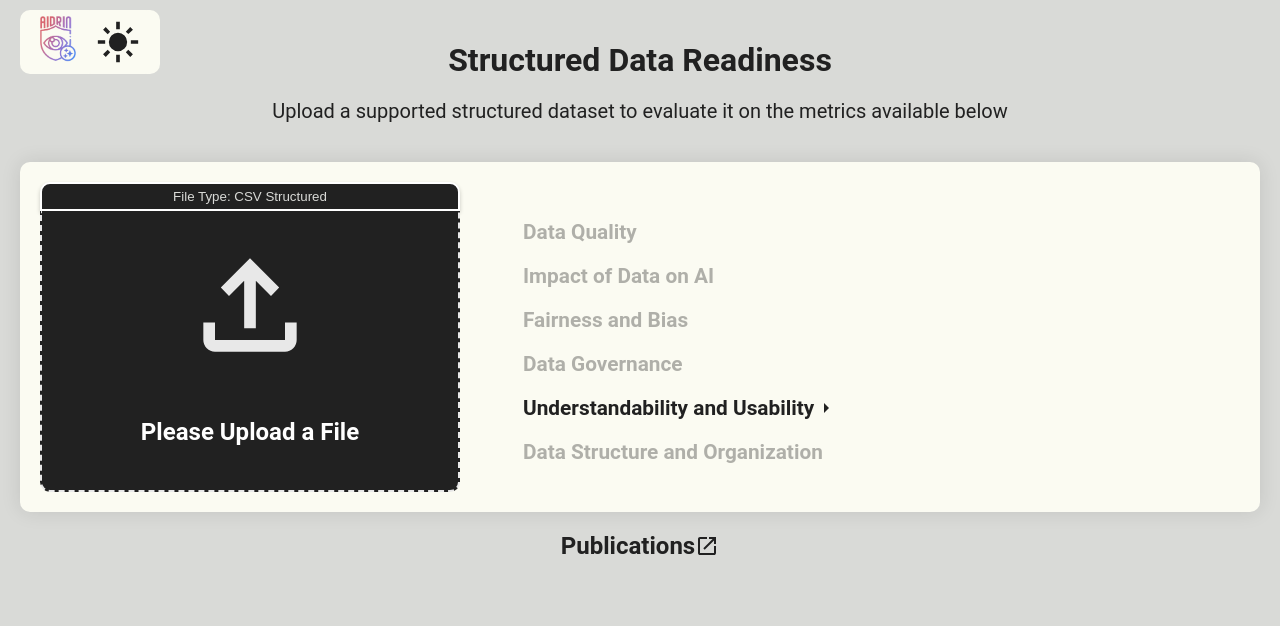
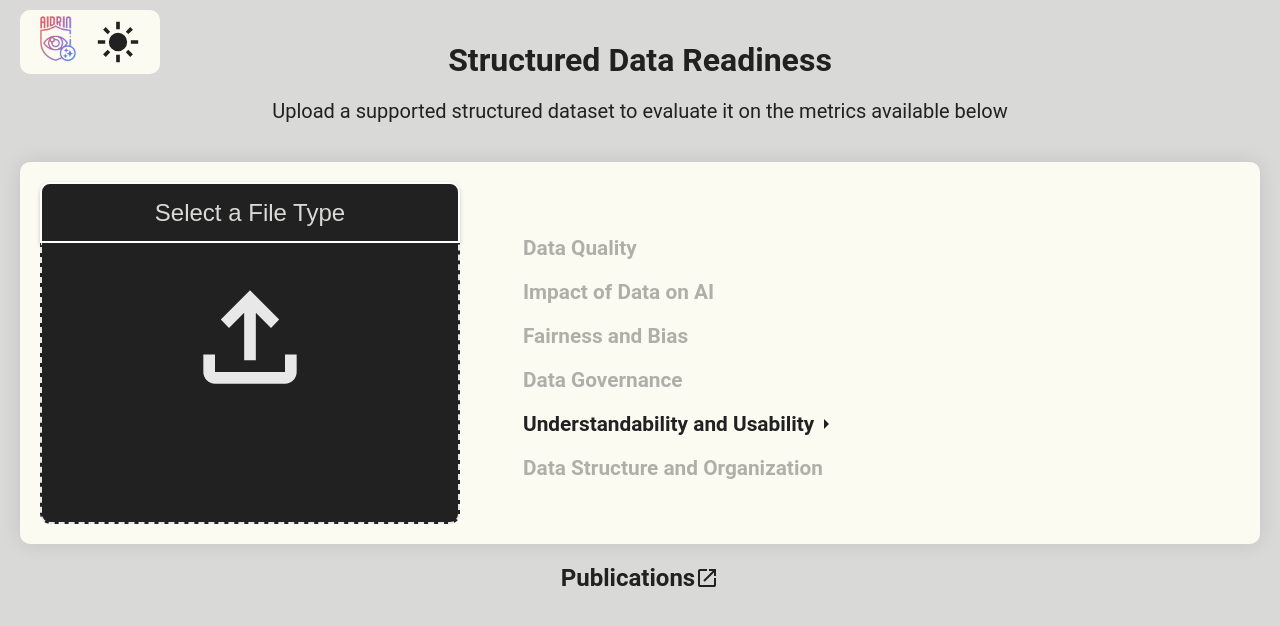
Before and after one commit to idtlab/AIDRIN, a Flask app: page /upload_file in a window 1280 px wide. Shown: the top 626 px of the page. Run offline with Flask 3, Linux system fonts and the light colour scheme; some libraries are stand-ins or nearby versions.

Commit message:
Additional FileType Processing Demo

```diff
--- a/aidrin/main.py
+++ b/aidrin/main.py
@@ -16,6 +16,8 @@
 from aidrin.structured_data_metrics.conditional_demo_disp import conditional_demographic_disparity
 from aidrin import app
 import pandas as pd
+import numpy as np
+import openpyxl
 import matplotlib.pyplot as plt
 import os
 import json
@@ -24,6 +26,21 @@
 import base64
 import seaborn as sns
 import uuid
+
+######## Simple Routes ########
+
+@app.route('/images/<path:filename>')
+def serve_image(filename):
+    root_dir = os.path.dirname(os.path.abspath(__file__))
+    return send_from_directory(os.path.join(root_dir, 'images'), filename)
+
+@app.route('/')
+def homepage():
+    return render_template('homepage.html')
+
+@app.route('/publications', methods=['GET'])
+def publications():
+    return render_template('publications.html')
 
 
 
@@ -39,7 +56,7 @@
         if file:
             #create name and add to folder
             displayName= file.filename
-            filename = f"{file.filename}_{uuid.uuid4().hex}"
+            filename = f"{uuid.uuid4().hex}_{file.filename}"
             file_path = os.path.join(app.config['UPLOAD_FOLDER'], filename)
             print(f"Saving file to {file_path}")
             #save file to server
@@ -47,14 +64,18 @@
             #store the file path in the session
             session['uploaded_file_name'] = displayName
             session['uploaded_file_path'] = file_path
+            session['uploaded_file_type'] = request.form.get('fileTypeSelector')
 
             return redirect(url_for('upload_file'))
 
     uploaded_file_name = session.get('uploaded_file_name')
     uploaded_file_path = session.get('uploaded_file_path')
+    file_type = session.get('uploaded_file_type')
+    print(file_type)
     return render_template('upload_file.html',
                                    uploaded_file_path=uploaded_file_path,
-                                   uploaded_file_name=uploaded_file_name)
+                                   uploaded_file_name=uploaded_file_name,
+                                   file_type=file_type)
 
 @app.route('/retrieve_uploaded_file', methods=['GET'])
 def retrieve_uploaded_file():
@@ -76,23 +97,7 @@
     file_name = session.pop('uploaded_file_name', None)
     if file_path and os.path.exists(file_path):
         os.remove(file_path)  # Delete the uploaded file from the server
-    return redirect(request.referrer or '/')  # Redirect back to the homepage to reset the form
-
-
-######## Simple Routes ########
-
-@app.route('/images/<path:filename>')
-def serve_image(filename):
-    root_dir = os.path.dirname(os.path.abspath(__file__))
-    return send_from_directory(os.path.join(root_dir, 'images'), filename)
-
-@app.route('/')
-def homepage():
-    return render_template('homepage.html')
-
-@app.route('/publications', methods=['GET'])
-def publications():
-    return render_template('publications.html')
+    return redirect(url_for('upload_file'))  # Redirect back to the homepage to reset the form
 
 
 ######## Metric Page Routes ###########
@@ -100,15 +105,9 @@
 @app.route('/dataQuality', methods=['GET', 'POST'])
 def dataQuality():
     start_time = time.time()
-
-    uploaded_file_path = session.get('uploaded_file_path')
-    uploaded_file_name = session.get('uploaded_file_name')
     final_dict = {}
 
-    if not uploaded_file_path:
-        return render_template('metricTemplates/dataQuality.html')
-
-    file = pd.read_csv(uploaded_file_path, index_col=False)
+    file, uploaded_file_path, uploaded_file_name = read_file()
 
     if request.method == 'POST':
         #check for parameters
@@ -139,15 +138,9 @@
 @app.route('/fairness', methods=['GET', 'POST'])
 def fairness():
     start_time = time.time()
+    final_dict={}
 
-    uploaded_file_path = session.get('uploaded_file_path')
-    uploaded_file_name = session.get('uploaded_file_name')
-    final_dict = {}
-
-    if not uploaded_file_path:
-        return render_template('metricTemplates/fairness.html')
-
-    file = pd.read_csv(uploaded_file_path, index_col=False)
+    file, uploaded_file_path, uploaded_file_name = read_file()
 
     if request.method == 'POST':
         #check for parameters
@@ -203,15 +196,9 @@
 @app.route('/correlationAnalysis', methods=['GET', 'POST'])
 def correlationAnalysis():
     start_time = time.time()
-
-    uploaded_file_path = session.get('uploaded_file_path')
-    uploaded_file_name = session.get('uploaded_file_name')
     final_dict = {}
 
-    if not uploaded_file_path:
-        return render_template('metricTemplates/correlationAnalysis.html')
-
-    file = pd.read_csv(uploaded_file_path, index_col=False)
+    file, uploaded_file_path, uploaded_file_name = read_file()
 
     if request.method == 'POST':
         #check for parameters
@@ -244,15 +231,9 @@
 @app.route('/featureRelevance', methods=['GET', 'POST'])
 def featureRelevance():
     start_time = time.time()
-
-    uploaded_file_path = session.get('uploaded_file_path')
-    uploaded_file_name = session.get('uploaded_file_name')
     final_dict = {}
 
-    if not uploaded_file_path:
-        return render_template('metricTemplates/featureRelevance.html')
-
-    file = pd.read_csv(uploaded_file_path, index_col=False)
+    file, uploaded_file_path, uploaded_file_name = read_file()
 
     if request.method == 'POST':
         #check for parameters
@@ -310,15 +291,9 @@
 @app.route('/classImbalance', methods=['GET', 'POST'])
 def classImbalance():
     start_time = time.time()
-
-    uploaded_file_path = session.get('uploaded_file_path')
-    uploaded_file_name = session.get('uploaded_file_name')
     final_dict = {}
 
-    if not uploaded_file_path:
-        return render_template('metricTemplates/classImbalance.html')
-
-    file = pd.read_csv(uploaded_file_path, index_col=False)
+    file, uploaded_file_path, uploaded_file_name = read_file()
 
     if request.method == 'POST':
         #check for parameters
@@ -341,15 +316,9 @@
 @app.route('/privacyPreservation', methods=['GET', 'POST'])
 def privacyPreservation():
     start_time = time.time()
-
-    uploaded_file_path = session.get('uploaded_file_path')
-    uploaded_file_name = session.get('uploaded_file_name')
     final_dict = {}
 
-    if not uploaded_file_path:
-        return render_template('metricTemplates/privacyPreservation.html')
-
-    file = pd.read_csv(uploaded_file_path, index_col=False)
+    file, uploaded_file_path, uploaded_file_name = read_file()
 
     if request.method == 'POST':
         #check for parameters
@@ -461,50 +430,42 @@
 @app.route('/summary_statistics',methods=['GET'])
 def get_summary_stastistics():
     try:
-        uploaded_file_path = session.get('uploaded_file_path')
-        if uploaded_file_path and os.path.exists(uploaded_file_path):
-                with open(uploaded_file_path, 'r') as file:
-                    csv_content = file.read()
-                    csv_data = io.StringIO(csv_content)
-                     # Load CSV data into a Pandas DataFrame
-                    df = pd.read_csv(csv_data)
-                    # Extract summary statistics
-                    summary_statistics = df.describe().round(2).to_dict()
+            df, uploaded_file_path, uploaded_file_name = read_file()
+            # Extract summary statistics
+            summary_statistics = df.describe().round(2).to_dict()
 
-                    # Calculate probability distributions
-                    histograms = summary_histograms(df)
+            # Calculate probability distributions
+            histograms = summary_histograms(df)
 
-                    # Separate numerical and categorical columns
-                    numerical_columns = [col for col, dtype in df.dtypes.items() if pd.api.types.is_numeric_dtype(dtype)]
-                    categorical_columns = [col for col, dtype in df.dtypes.items() if pd.api.types.is_object_dtype(dtype)]
-                    all_features = numerical_columns + categorical_columns
+            # Separate numerical and categorical columns
+            numerical_columns = [col for col, dtype in df.dtypes.items() if pd.api.types.is_numeric_dtype(dtype)]
+            categorical_columns = [col for col, dtype in df.dtypes.items() if pd.api.types.is_object_dtype(dtype)]
+            all_features = numerical_columns + categorical_columns
 
-                    for v in summary_statistics.values():
-                        for old_key in v:
-                            if old_key in ['25%','50%','75%']:
-                                new_key = old_key.replace("%","th percentile")
-                                v[new_key] = v.pop(old_key)
+            for v in summary_statistics.values():
+                for old_key in v:
+                    if old_key in ['25%','50%','75%']:
+                        new_key = old_key.replace("%","th percentile")
+                        v[new_key] = v.pop(old_key)
 
-                    # Count the number of records
-                    records_count = len(df)
+            # Count the number of records
+            records_count = len(df)
 
-                    #count the number of features
-                    feature_count = len(df.columns)
+            #count the number of features
+            feature_count = len(df.columns)
 
-                    response_data = {
-                        'success': True,
-                        'message': 'File uploaded successfully',
-                        'records_count': records_count,
-                        'features_count': feature_count,
-                        'categorical_features': list(categorical_columns),
-                        'numerical_features': list(numerical_columns),
-                        'all_features':all_features,
-                        'summary_statistics': summary_statistics,
-                        'histograms': histograms
-                    }
-                    return jsonify(response_data)
-        else:
-            return jsonify({'success': False, 'message': 'File not found or session expired.'})
+            response_data = {
+                'success': True,
+                'message': 'File uploaded successfully',
+                'records_count': records_count,
+                'features_count': feature_count,
+                'categorical_features': list(categorical_columns),
+                'numerical_features': list(numerical_columns),
+                'all_features':all_features,
+                'summary_statistics': summary_statistics,
+                'histograms': histograms
+            }
+            return jsonify(response_data)
     except Exception as e:
         return jsonify({'success': False, 'message': str(e)})
 
@@ -513,16 +474,7 @@
 @app.route('/feature_set', methods=['POST'])
 def extract_features():
     try:
-        # Get the uploaded file
-        file = request.files['file']
-
-        # Read the CSV file
-        csv_content = file.read().decode('utf-8')
-        csv_data = io.StringIO(csv_content)
-
-        # Load CSV data into a Pandas DataFrame
-        df = pd.read_csv(csv_data)
-
+        df, uploaded_file_path, uploaded_file_name = read_file()
 
 
         # Separate numerical and categorical columns
@@ -553,6 +505,31 @@
 
 ##### Functions #####
 
+def read_file():
+
+    uploaded_file_path = session.get('uploaded_file_path')
+    uploaded_file_name = session.get('uploaded_file_name')
+    uploaded_file_type = session.get('uploaded_file_type')
+
+    if not uploaded_file_path and uploaded_file_name:
+        return redirect(request.url)
+
+    #default result
+    readFile = None
+    #csv
+    if uploaded_file_type==('.csv'):
+        readFile = pd.read_csv(uploaded_file_path, index_col=False)
+    #npz
+    if uploaded_file_type==('.npz'):
+        npz_data = np.load(uploaded_file_path,allow_pickle=True)
+        readFile = pd.DataFrame({key: npz_data[key] for key in npz_data.files})
+    #excel
+    if uploaded_file_type==('.xls,.xlsb,.xlsx,.xlsm'):
+        readFile = pd.read_excel(uploaded_file_path)
+
+    return readFile, uploaded_file_path, uploaded_file_name
+
+
 def store_result(metric, final_dict):
         formatted_final_dict = format_dict_values(final_dict)
         #save results
@@ -580,6 +557,8 @@
                         uploaded_file_path=uploaded_file_path,
                         uploaded_file_name=uploaded_file_name,
                         formatted_final_dict=formatted_final_dict)
+
+
 def format_dict_values(d):
     formatted_dict = {}
 
--- a/aidrin/templates/homepage.html
+++ b/aidrin/templates/homepage.html
@@ -165,7 +165,7 @@
         </div>
 
         <div class="button-container">
-            <a href="{{ url_for('upload_csv') }}">
+            <a href="{{ url_for('upload_file') }}">
                 <button>Assess Data Readiness</button>
             </a>
         </div>
--- a/aidrin/templates/upload_file.html
+++ b/aidrin/templates/upload_file.html
@@ -58,14 +58,17 @@
     </p>
       </div>
 
-
     <form id="uploadForm" method="post" enctype="multipart/form-data" style="display: flex; flex-direction: row; ">
         <div style="display: flex; width: 35%; flex-direction:column;">
+            <select id="fileTypeSelector" name="fileTypeSelector" class="fileType" style="margin:0; border-radius: 10px 10px 0 0; padding: 15px; width:100%; max-width:none; text-align:center; font-size:1.5em;">
+                <option value="" {% if not file_type %}selected{% endif %}>Select a File Type</option>
+                <option value=".csv" {% if file_type == '.csv' %}selected{% endif %}>CSV (.csv)</option>
+                <option value=".npz"{% if file_type == '.npz' %}selected{% endif %}>NumPy (.npz)</option>
+                <option value=".xls,.xlsb,.xlsx,.xlsm" {% if file_type == '.xls,.xlsb,.xlsx,.xlsm' %}selected{% endif %}>Excel (.xls, .xlsb, .xlsx, .xlsm) </option>
 
-            <select  class="fileType" style="margin:0; align-self:center; text-align:center; border-radius: 10px 10px 0px 0px; width:100%; max-width: none;" name="file type">
-                <option>File Type: CSV Structured</option>
-                <option>File Type: CSV Unstructured</option>
             </select>
+
+
 
             <label id="fileUploadContainer" for="file" class="custum-file-upload" required>
                 <div class="icon">
@@ -77,7 +80,7 @@
                 {% endif %}
                 </div>
 
-                <input id="file" name="file" type="file" accept=".csv" required onchange="uploadForm();">
+                <input id="file" name="file" type="file"  required onchange="uploadForm();">
                 <br>
                 <div id="fileLabel" style="color:#ffffff">
                     {% if session.get('uploaded_file_path') %}
@@ -89,7 +92,7 @@
                     </script>
                     <h2>File Uploaded: {{session.get('uploaded_file_name')}}</h2>
                     {% else %}
-                    <h2>Please Upload a File</h2>
+                    <h2 id="FileUploadMessage" style="transition: all 0.3s">Please Upload a File</h2>
                     {% endif %}
                 </div>
 
```
Also changed, not shown: aidrin/static/js/main.js (+29 -13 lines), aidrin/static/js/metric.js (+13 -0 lines), 7 other files.
